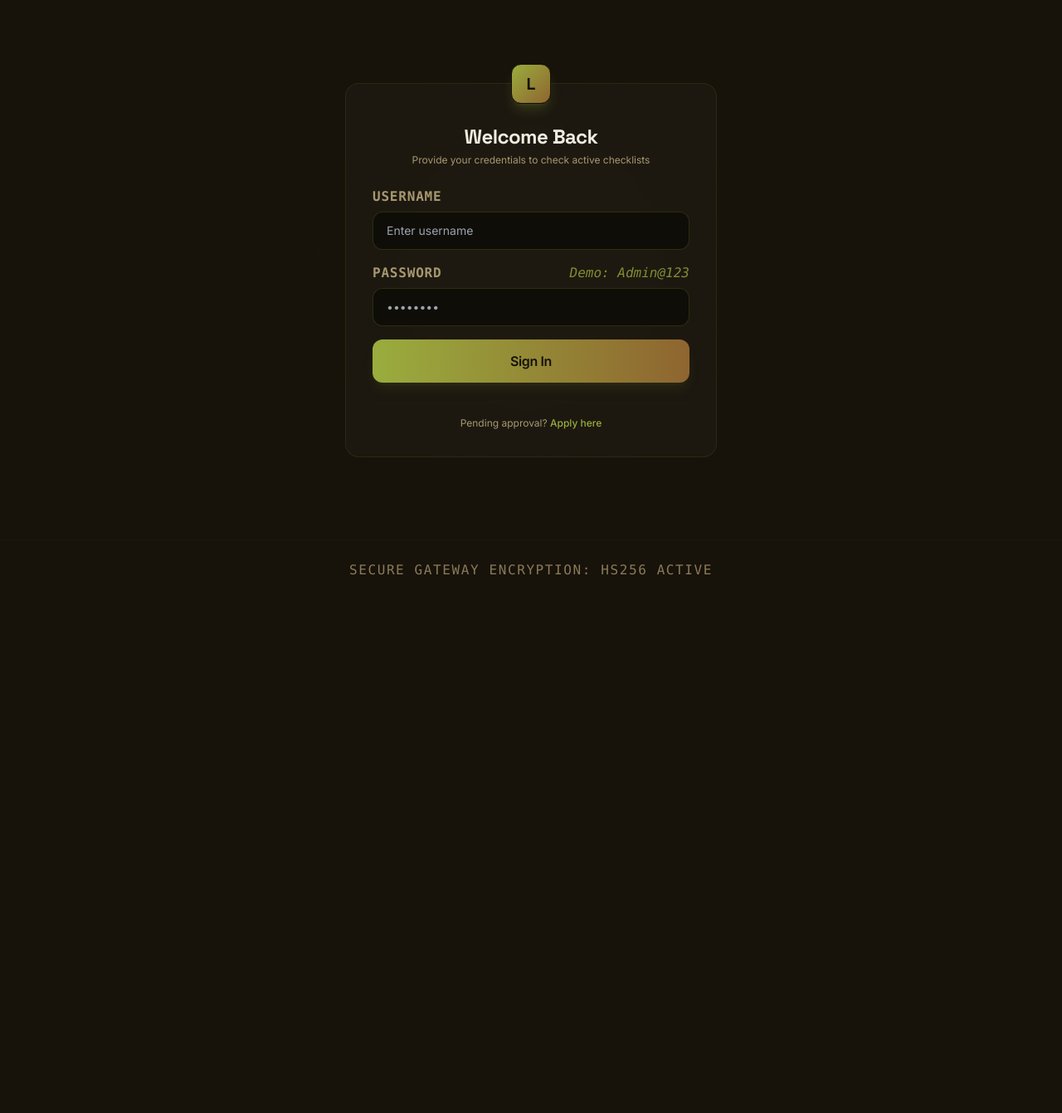
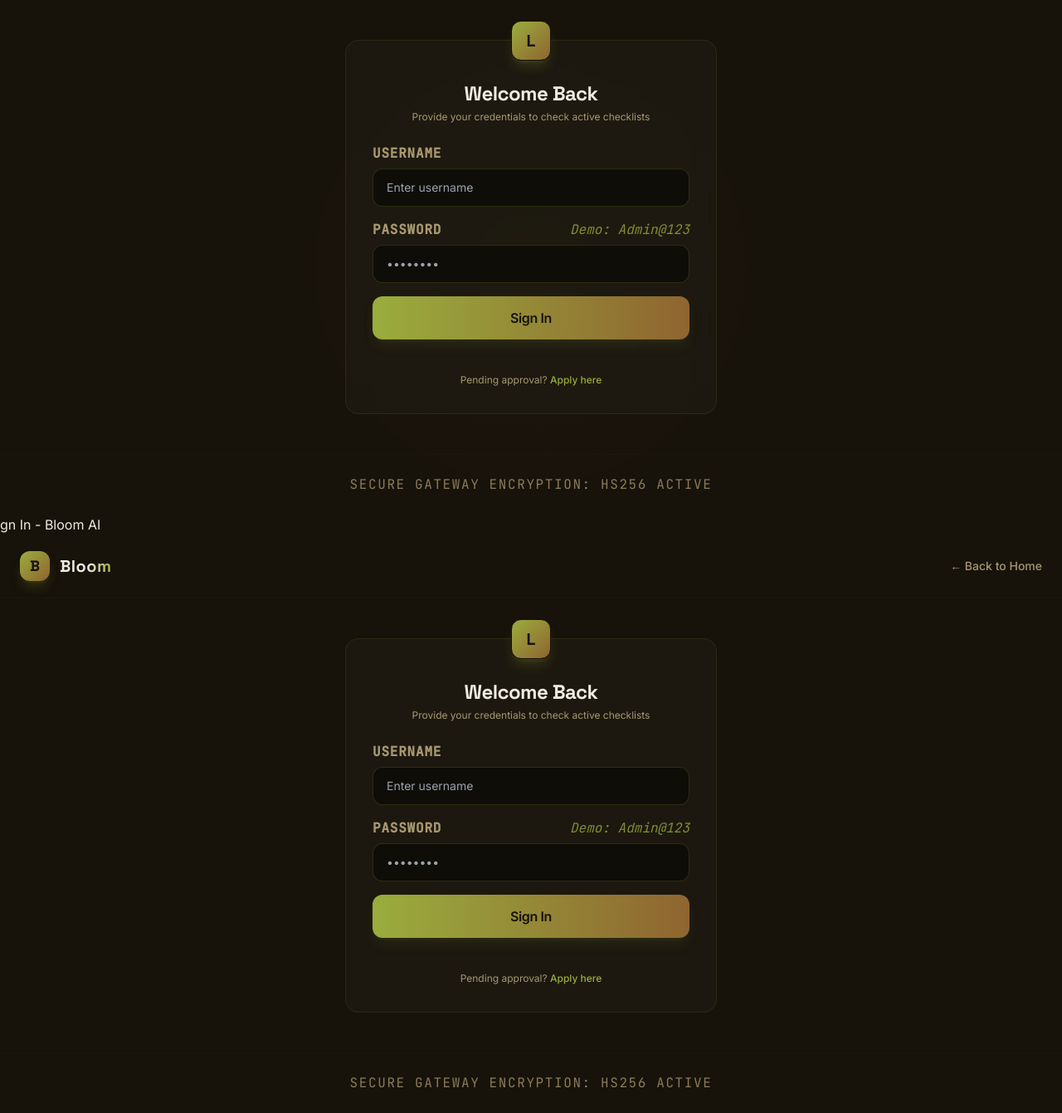
Before and after one commit to sharman-404/To-Do-List, a FastAPI app: page /login in a window 1280 px wide. Shown: the part 77-1418 px from the top of the page at 83% size. Before the commit the page ends 770 px from the top, so only its background shows below. Run offline with FastAPI, Linux system fonts and the light colour scheme; some libraries are stand-ins or nearby versions.

Commit message:
Fix HTML structure and improve layout

```diff
--- a/templates/login.html
+++ b/templates/login.html
@@ -1,4 +1,9 @@
 <!DOCTYPE html>
+<html lang="en">
+<head>
+    <meta charset="UTF-8">
+    <meta name="viewport" content="width=device-width, initial-scale=1.0">
+    <title>Si<!DOCTYPE html>
 <html lang="en">
 <head>
     <meta charset="UTF-8">
@@ -108,4 +113,109 @@
     <script src="/static/js/auth.js"></script>
 
 </body>
+</html>gn In - Bloom AI</title>
+    <!-- Tailwind CSS Play CDN -->
+    <script src="https://cdn.tailwindcss.com"></script>
+    <script>
+        tailwind.config = {
+            theme: {
+                extend: {
+                    colors: {
+                        sky: {
+                            200: "#cfd89a", 300: "#b5c46a", 400: "#9aad3d",
+                            500: "#7d8f28", 950: "#111504"
+                        },
+                        indigo: {
+                            300: "#c8a472", 400: "#b08348",
+                            500: "#8f6530", 950: "#130d04"
+                        },
+                        violet: {
+                            400: "#b08348", 500: "#8f6530"
+                        },
+                        slate: {
+                            50: "#faf8f3", 100: "#f0ebe0", 200: "#ddd4c2",
+                            300: "#c4b89a", 400: "#a89870", 500: "#8a7a58",
+                            600: "#6e6040", 700: "#524830", 800: "#3a3222",
+                            850: "#2e2819", 900: "#231e12", 950: "#17120a"
+                        },
+                        amber: {
+                            300: "#e8c97a", 400: "#c9a03e", 500: "#a07a28",
+                            900: "#2a1f08", 950: "#1a1305"
+                        }
+                    }
+                }
+            }
+        }
+    </script>
+    <!-- Custom Style Sheet -->
+    <link rel="stylesheet" href="/static/css/style.css">
+</head>
+<body class="selection:bg-sky-500/30 selection:text-sky-200 bg-slate-950 text-slate-100 min-h-screen flex flex-col justify-between">
+
+    <!-- Ambient Glow Spot -->
+    <div class="ambient-glow top-[50%] left-[50%] -translate-x-[50%] -translate-y-[50%] opacity-40"></div>
+
+    <!-- Navigation Header -->
+    <header class="relative z-10 w-full max-w-7xl mx-auto px-6 py-5 flex items-center justify-between border-b border-slate-900/40">
+        <a href="/" class="flex items-center space-x-3">
+            <div class="w-9 h-9 rounded-xl bg-gradient-to-br from-sky-400 to-indigo-500 flex items-center justify-center font-bold font-display text-slate-950 shadow-lg shadow-sky-500/20 text-lg">B</div>
+            <span class="font-display font-bold text-xl tracking-wide bg-gradient-to-r from-slate-100 via-slate-100 to-sky-400 bg-clip-text text-transparent">Bloom</span>
+        </a>
+        <a href="/" class="text-slate-400 hover:text-slate-100 text-sm transition font-medium">&larr; Back to Home</a>
+    </header>
+
+    <!-- Main Container -->
+    <main class="relative z-10 w-full max-w-7xl mx-auto px-6 py-12 flex flex-col items-center justify-center flex-grow">
+
+        <div class="w-full max-w-md p-8 rounded-2xl glass-panel relative">
+            <div class="absolute -top-6 left-1/2 -translate-x-1/2 w-12 h-12 rounded-xl bg-gradient-to-br from-sky-400 to-indigo-500 flex items-center justify-center font-bold font-display text-slate-950 shadow-lg shadow-sky-500/20 text-xl border border-slate-950">
+                L
+            </div>
+
+            <div class="text-center mt-4 mb-6">
+                <h2 class="font-display font-bold text-2xl text-slate-100 tracking-tight">Welcome Back</h2>
+                <p class="text-slate-400 text-xs mt-1">Provide your credentials to check active checklists</p>
+            </div>
+
+            <!-- Danger Alert -->
+            <div id="errorAlert" class="hidden p-3.5 bg-rose-950/20 border border-rose-500/20 text-rose-300 rounded-xl text-xs mb-4">
+                Invalid administrative configurations located.
+            </div>
+
+            <!-- Form -->
+            <form id="loginForm" class="space-y-4">
+                <div>
+                    <label for="username" class="block text-2xs uppercase tracking-wider font-semibold font-mono text-slate-400 mb-1.5">Username</label>
+                    <input type="text" id="username" required autocomplete="username" class="w-full px-4 py-3 rounded-xl glass-input text-sm" placeholder="Enter username">
+                </div>
+
+                <div>
+                    <div class="flex items-center justify-between mb-1.5">
+                        <label for="password" class="text-2xs uppercase tracking-wider font-semibold font-mono text-slate-400">Password</label>
+                        <span class="text-3xs text-sky-400/80 font-mono italic">Demo: Admin@123</span>
+                    </div>
+                    <input type="password" id="password" required autocomplete="current-password" class="w-full px-4 py-3 rounded-xl glass-input text-sm" placeholder="••••••••">
+                </div>
+
+                <button type="submit" class="w-full py-3.5 bg-gradient-to-r from-sky-400 to-indigo-500 hover:from-sky-300 hover:to-indigo-400 text-slate-950 font-semibold rounded-xl text-center tracking-tight shadow-lg shadow-sky-500/10 hover:shadow-sky-500/20 transition duration-200 mt-2">
+                    Sign In
+                </button>
+            </form>
+
+            <div class="text-center mt-6 pt-4 border-t border-slate-900/40 text-xs text-slate-400">
+                Pending approval? <a href="/signup" class="text-sky-400 font-medium hover:underline">Apply here</a>
+            </div>
+        </div>
+
+    </main>
+
+    <!-- Footer -->
+    <footer class="relative z-10 w-full max-w-7xl mx-auto px-6 py-6 border-t border-slate-900/40 text-center text-3xs text-slate-500 font-mono uppercase tracking-widest">
+        SECURE GATEWAY ENCRYPTION: HS256 ACTIVE
+    </footer>
+
+    <script src="/static/js/api.js"></script>
+    <script src="/static/js/auth.js"></script>
+
+</body>
 </html>
```
